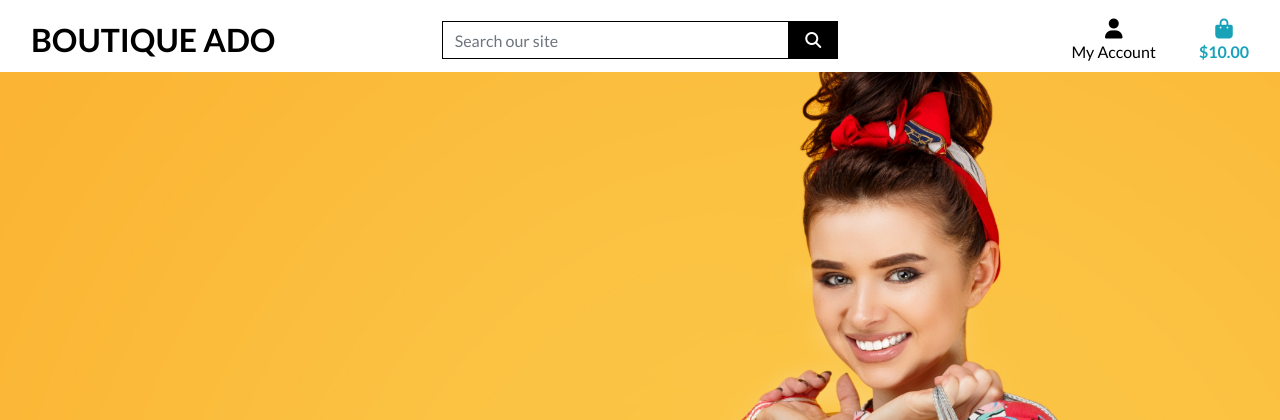
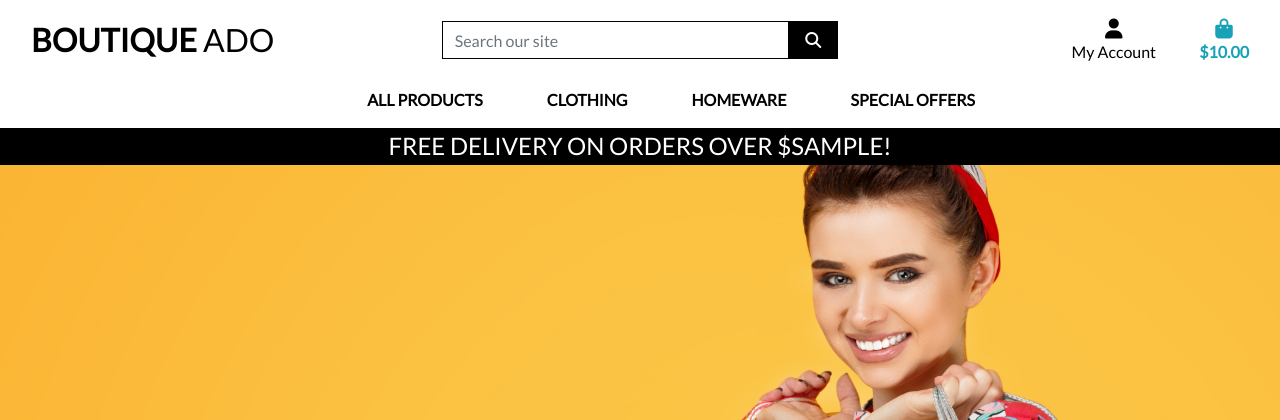
Before and after one commit to ShyanM/boutique_ado_v1, a Django app: template templates/base.html in a window 1280 px wide. Shown: the top 420 px of the page. Run offline with Django 3.2, Linux system fonts and the light colour scheme; the template is opened without the code that fills it: most values are stand-ins (such as "Sample title", 1, 10 or a date in 2020); some libraries are stand-ins or nearby versions.

Commit message:
added mobile header and main nav-bar

```diff
--- a/static/css/base.css
+++ b/static/css/base.css
@@ -56,6 +56,10 @@ body {
     border: 1px solid black !important;
 }
 
+.bg-black {
+    background: #000 !important;
+}
+
 /* -------------------------------- Media Queries */
 
 /* Slightly larger container on xl screens */
--- a/templates/base.html
+++ b/templates/base.html
@@ -2,7 +2,6 @@
 
 <!doctype html>
 <html lang="en">
-
   <head>
 
     {% block meta %}
@@ -15,13 +14,8 @@
     {% endblock %}
 
     {% block corecss %}
-    <link rel="stylesheet" href="https://stackpath.bootstrapcdn.com/bootstrap/4.4.1/css/bootstrap.min.css"
-      integrity="sha384-Vkoo8x4CGsO3+Hhxv8T/Q5PaXtkKtu6ug5TOeNV6gBiFeWPGFN9MuhOf23Q9Ifjh" crossorigin="anonymous">
-    <link rel="preconnect" href="https://fonts.googleapis.com">
-    <link rel="preconnect" href="https://fonts.gstatic.com" crossorigin>
-    <link
-      href="https://fonts.googleapis.com/css2?family=Lato:ital,wght@0,100;0,300;0,400;0,700;0,900;1,100;1,300;1,400;1,700;1,900&display=swap"
-      rel="stylesheet">
+        <link rel="stylesheet" href="https://stackpath.bootstrapcdn.com/bootstrap/4.4.1/css/bootstrap.min.css" integrity="sha384-Vkoo8x4CGsO3+Hhxv8T/Q5PaXtkKtu6ug5TOeNV6gBiFeWPGFN9MuhOf23Q9Ifjh" crossorigin="anonymous">
+        <link rel="stylesheet" href="https://fonts.googleapis.com/css?family=Lato&display=swap">
         <link rel="stylesheet" href="{% static 'css/base.css' %}">
     {% endblock %}
 
@@ -29,16 +23,10 @@
     {% endblock %}
 
     {% block corejs %}
-    <script src="https://kit.fontawesome.com/f3bdcd01b3.js" crossorigin="anonymous"></script>
-    <script src="https://code.jquery.com/jquery-3.4.1.slim.min.js"
-      integrity="sha384-J6qa4849blE2+poT4WnyKhv5vZF5SrPo0iEjwBvKU7imGFAV0wwj1yYfoRSJoZ+n" crossorigin="anonymous">
-    </script>
-    <script src="https://cdn.jsdelivr.net/npm/popper.js@1.16.0/dist/umd/popper.min.js"
-      integrity="sha384-Q6E9RHvbIyZFJoft+2mJbHaEWldlvI9IOYy5n3zV9zzTtmI3UksdQRVvoxMfooAo" crossorigin="anonymous">
-    </script>
-    <script src="https://stackpath.bootstrapcdn.com/bootstrap/4.4.1/js/bootstrap.min.js"
-      integrity="sha384-wfSDF2E50Y2D1uUdj0O3uMBJnjuUD4Ih7YwaYd1iqfktj0Uod8GCExl3Og8ifwB6" crossorigin="anonymous">
-    </script>
+        <script src="https://kit.fontawesome.com/4863a75fd6.js" crossorigin="anonymous"></script>
+        <script src="https://code.jquery.com/jquery-3.4.1.slim.min.js" integrity="sha384-J6qa4849blE2+poT4WnyKhv5vZF5SrPo0iEjwBvKU7imGFAV0wwj1yYfoRSJoZ+n" crossorigin="anonymous"></script>
+        <script src="https://cdn.jsdelivr.net/npm/popper.js@1.16.0/dist/umd/popper.min.js" integrity="sha384-Q6E9RHvbIyZFJoft+2mJbHaEWldlvI9IOYy5n3zV9zzTtmI3UksdQRVvoxMfooAo" crossorigin="anonymous"></script>
+        <script src="https://stackpath.bootstrapcdn.com/bootstrap/4.4.1/js/bootstrap.min.js" integrity="sha384-wfSDF2E50Y2D1uUdj0O3uMBJnjuUD4Ih7YwaYd1iqfktj0Uod8GCExl3Og8ifwB6" crossorigin="anonymous"></script>
     {% endblock %}
 
     {% block extra_js %}
@@ -46,20 +34,18 @@
 
     <title>Boutique Ado {% block extra_title %}{% endblock %}</title>
   </head>
-
   <body>
     <header class="container-fluid fixed-top">
         <div id="topnav" class="row bg-white pt-lg-2 d-none d-lg-flex">
-      <div class="col-12 col-lg-4 my-auto py-1-lg-0 text-center text-lg-left">
+            <div class="col-12 col-lg-4 my-auto py-1 py-lg-0 text-center text-lg-left">
                 <a href="{% url 'home' %}" class="nav-link main-logo-link">
-          <h2 class="logo-font text-black my-0"> <strong> Boutique Ado </strong></h2>
+                    <h2 class="logo-font text-black my-0"><strong>Boutique</strong> Ado</h2>
                 </a>
             </div>
-      <div class="col-12 col-lg-4 my-auto py-1-lg-0">
+            <div class="col-12 col-lg-4 my-auto py-1 py-lg-0">
                 <form method="GET" action="">
                     <div class="input-group w-100">
-            <input class="form-control border border-black rounded-0" type="text" name="q"
-              placeholder="Search our site">
+                        <input class="form-control border border-black rounded-0" type="text" name="q" placeholder="Search our site">
                         <div class="input-group-append">
                             <button class="form-control btn btn-black border border-black rounded-0" type="submit">
                                 <span class="icon">
@@ -70,11 +56,10 @@
                     </div>
                 </form>
             </div>
-      <div class="col-12 col-lg-4 my-auto py-1-lg-0">
+            <div class="col-12 col-lg-4 my-auto py-1 py-lg-0">
                 <ul class="list-inline list-unstyled text-center text-lg-right my-0">
                     <li class="list-inline-item dropdown">
-            <a class="text-black nav-link" href="#" id="user-options" data-toggle="dropdown" aria-haspopup="true"
-              aria-expanded="false">
+                        <a class="text-black nav-link" href="#" id="user-options" data-toggle="dropdown" aria-haspopup="true" aria-expanded="false">
                             <div class="text-center">
                                 <div><i class="fas fa-user fa-lg"></i></div>
                                 <p class="my-0">My Account</p>
@@ -109,7 +94,21 @@
                     </li>
                 </ul>
             </div>
-
+            <div class="col-12 col-lg-4 my-auto py-1 py-lg-0"></div>
+        </div>
+        <div class="row bg-white">
+            <nav class="navbar navbar-expand-lg navbar-light w-100">
+                <button class="navbar-toggler" type="button" data-toggle="collapse" data-target="#main-nav" aria-controls="main-nav" aria-expanded="false" aria-label="Toggle navigation">
+                    <span class="navbar-toggler-icon"></span>
+                </button>
+                {% include 'includes/mobile-top-header.html' %}
+                {% include 'includes/main-nav.html' %}
+            </nav>
+        </div>
+        <div id="delivery-banner" class="row text-center">
+            <div class="col bg-black text-white">
+                <h4 class="logo-font my-1">Free delivery on orders over ${{ free_delivery_threshold }}!</h4>
+            </div>
         </div>
     </header>
 
@@ -126,6 +125,6 @@
     {% block postloadjs %}
     {% endblock %}
 
+
   </body>
-
 </html>
--- /dev/null
+++ b/templates/includes/main-nav.html
@@ -0,0 +1,50 @@
+<div class="collapse navbar-collapse" id="main-nav">
+    <ul class="navbar-nav w-auto mx-auto">
+        <li class="nav-item dropdown">
+            <a class="logo-font font-weight-bold nav-link text-black mr-5" href="#" id="all-products-link" data-toggle="dropdown" aria-haspopup="true" aria-expanded="false">
+                All Products
+            </a>
+            <div class="dropdown-menu border-0" aria-labelledby="all-products-link">
+                <a href="" class="dropdown-item">By Price</a>
+                <a href="" class="dropdown-item ">By Rating</a>
+                <a href="" class="dropdown-item ">By Category</a>
+                <a href="" class="dropdown-item">All Products</a>
+            </div>
+        </li>
+
+        <li class="nav-item dropdown">
+            <a class="logo-font font-weight-bold nav-link text-black mr-5" href="#" id="clothing-link" data-toggle="dropdown" aria-haspopup="true" aria-expanded="false">
+                Clothing
+            </a>
+            <div class="dropdown-menu border-0" aria-labelledby="clothing-link">
+                <a href="" class="dropdown-item">Activewear &amp; Essentials</a>
+                <a href="" class="dropdown-item">Jeans</a>
+                <a href="" class="dropdown-item">Shirts</a>
+                <a href="" class="dropdown-item">All Clothing</a>
+            </div>
+        </li>
+
+        <li class="nav-item dropdown">
+            <a class="logo-font font-weight-bold nav-link text-black mr-5" href="#" id="homeware-link" data-toggle="dropdown" aria-haspopup="true" aria-expanded="false">
+                Homeware
+            </a>
+            <div class="dropdown-menu border-0" aria-labelledby="homeware-link">
+                <a href="" class="dropdown-item">Bed &amp; Bath</a>
+                <a href="" class="dropdown-item">Kitchen &amp; Dining</a>
+                <a href="" class="dropdown-item">All Homeware</a>
+            </div>
+        </li>
+
+        <li class="nav-item dropdown">
+            <a class="logo-font font-weight-bold nav-link text-black" href="#" id="specials-link" data-toggle="dropdown" aria-haspopup="true" aria-expanded="false">
+                Special Offers
+            </a>
+            <div class="dropdown-menu border-0" aria-labelledby="specials-link">
+                <a href="" class="dropdown-item">New Arrivals</a>
+                <a href="" class="dropdown-item">Deals</a>
+                <a href="" class="dropdown-item">Clearance</a>
+                <a href="" class="dropdown-item">All Specials</a>
+            </div>
+        </li>
+    </ul>
+</div>
--- /dev/null
+++ b/templates/includes/mobile-top-header.html
@@ -0,0 +1,58 @@
+<ul>
+    <li class="list-inline-item">
+      <a class="text-black nav-link d-block d-lg-none" href="#" id="mobile-search" data-toggle="dropdown" aria-haspopup="true" aria-expanded="false">
+          <div class="text-center">
+              <div><i class="fas fa-search fa-lg"></i></div>
+              <p class="my-0">Search</p>
+          </div>
+      </a>
+      <div class="dropdown-menu border-0 w-100 p-3 rounded-0 my-0" aria-labelledby="mobile-search">
+          <form class="form" method="GET" action="">
+              <div class="input-group w-100">
+                  <input class="form-control border border-black rounded-0" type="text" name="q" placeholder="Search our site">
+                  <div class="input-group-append">
+                      <button class="form-control form-control btn btn-black border border-black rounded-0" type="submit">
+                          <span class="icon">
+                              <i class="fas fa-search"></i>
+                          </span>
+                      </button>
+                  </div>
+              </div>
+          </form>
+      </div>
+  </li>
+  <li class="list-inline-item dropdown">
+      <a class="text-black nav-link d-block d-lg-none" href="#" id="user-options" data-toggle="dropdown" aria-haspopup="true" aria-expanded="false">
+          <div class="text-center">
+              <div><i class="fas fa-user fa-lg"></i></div>
+              <p class="my-0">My Account</p>
+          </div>
+      </a>
+      <div class="dropdown-menu border-0" aria-labelledby="user-options">
+          {% if request.user.is_authenticated %}
+              {% if request.user.is_superuser %}
+                  <a href="{% url 'account_logout' %}" class="dropdown-item">Product Management</a>
+              {% endif %}
+              <a href="" class="dropdown-item">My Profile</a>
+              <a href="{% url 'account_logout' %}" class="dropdown-item">Logout</a>
+          {% else %}
+              <a href="{% url 'account_signup' %}" class="dropdown-item">Register</a>
+              <a href="{% url 'account_login' %}" class="dropdown-item">Login</a>
+          {% endif %}
+      </div>
+  </li>
+  <li class="list-inline-item">
+      <a class="{% if grand_total %}text-primary font-weight-bold{% else %}text-black{% endif %} nav-link d-block d-lg-none" href="">
+          <div class="text-center">
+              <div><i class="fas fa-shopping-bag fa-lg"></i></div>
+              <p class="my-0">
+                  {% if grand_total %}
+                      ${{ grand_total|floatformat:2 }}
+                  {% else %}
+                      $0.00
+                  {% endif %}
+              </p>
+          </div>
+      </a>
+    </li>
+  </ul>
```
Lines whose indentation alone changed are shown as unchanged.
